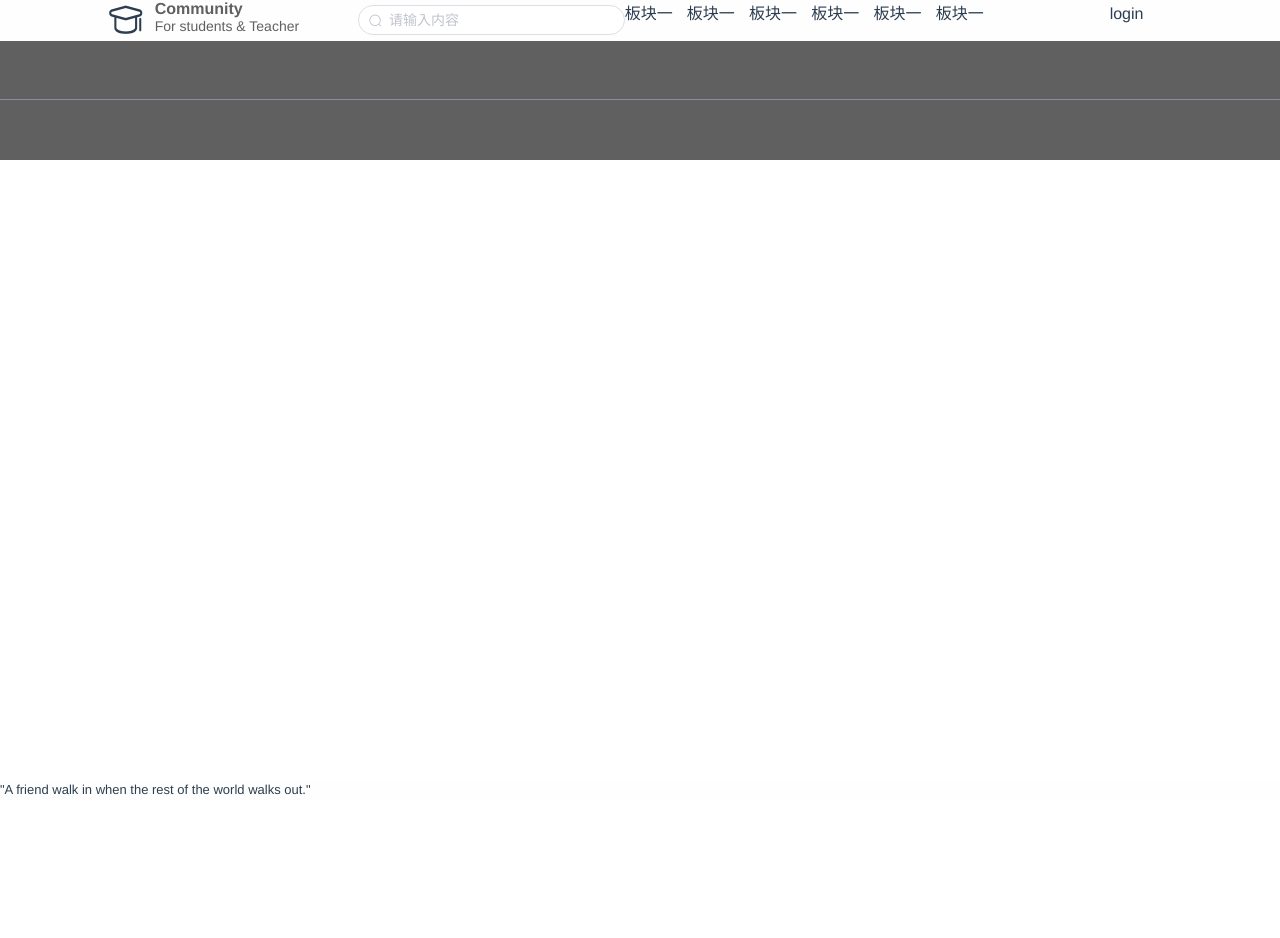
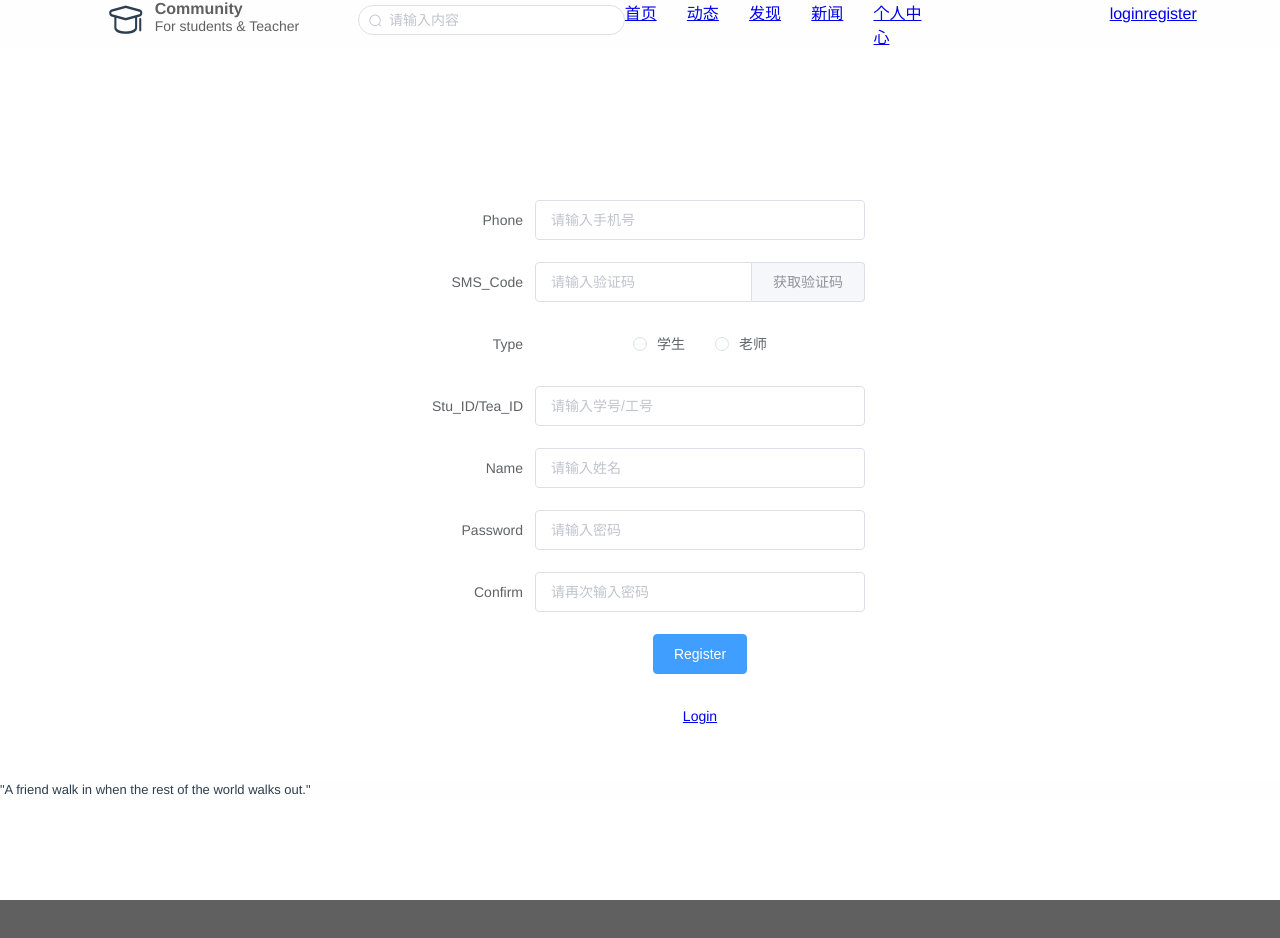
Before and after one commit to GuanJunMa/Teachers-students-community, a Vue app in the folder client/: page /#/Register in a window 1280 px wide. Shown: the top 938 px of the page. Before the commit the page ends 800 px from the top, so only its background shows below. Built offline with nearby package versions, Linux system fonts and the light colour scheme.

Commit message:
保存工作进度，大部分页面框架搭建

```diff
--- a/client/package.json
+++ b/client/package.json
@@ -56,6 +56,7 @@
     "karma-spec-reporter": "0.0.31",
     "karma-webpack": "^2.0.2",
     "mocha": "^3.2.0",
+    "mockjs": "^1.0.1-beta3",
     "node-notifier": "^5.1.2",
     "optimize-css-assets-webpack-plugin": "^3.2.0",
     "ora": "^1.2.0",
--- /dev/null
+++ b/client/src/components/Display/Display.vue
@@ -0,0 +1,39 @@
+<template>
+  <div>
+    <div style="height:200px;">123</div>
+    <div style="height:500px;">
+        display
+    </div>
+  </div>
+</template>
+<script>
+export default {
+  data () {
+    return {
+      formData: {
+        name: '',
+        password: ''
+      }
+    }
+  },
+  mounted () {
+    console.log(this.$route.path)
+  },
+  computed: {
+    showLogin () {
+      return this.$route.path === '/Login'
+    }
+  },
+  methods: {
+    Login () {
+      this.$router.push('/')
+    }
+  }
+}
+</script>
+<style scoped>
+  .login_item {
+    width: 450px;
+    margin: 0 auto;
+  }
+</style>
--- /dev/null
+++ b/client/src/components/Forget/Forget.vue
@@ -0,0 +1,62 @@
+<template>
+  <div>
+    <div style="height:200px;">123</div>
+    <div style="height:500px;">
+      <el-form :model="formData" status-icon ref="formData" label-width="120px" class="login_item">
+        <el-form-item label="Phone">
+            <el-input placeholder="请输入手机号" v-model="formData.phone" auto-complete="off"></el-input>
+        </el-form-item>
+        <el-form-item label="Password">
+          <el-input placeholder="请输入验证码" v-model="formData.sms_code">
+            <el-button slot="append">获取验证码</el-button>
+          </el-input>
+        </el-form-item>
+        <el-form-item label="SMS_Code">
+            <el-input placeholder="请输入密码" v-model="formData.password" auto-complete="off"></el-input>
+        </el-form-item>
+        <el-form-item label="Confirm">
+            <el-input placeholder="请再次输入密码" type="password" v-model="formData.confirm" auto-complete="off"></el-input>
+        </el-form-item>
+        <el-form-item>
+          <el-button type="primary" @click="Login()">Do</el-button>
+        </el-form-item>
+        <el-form-item>
+          <router-link to="/Login">Login</router-link>
+        </el-form-item>
+      </el-form>
+    </div>
+  </div>
+</template>
+<script>
+export default {
+  data () {
+    return {
+      formData: {
+        phone: '',
+        sms_code: '',
+        password: '',
+        confirm: ''
+      }
+    }
+  },
+  mounted () {
+    console.log(this.$route.path)
+  },
+  computed: {
+    showLogin () {
+      return this.$route.path === '/Login'
+    }
+  },
+  methods: {
+    Login () {
+      this.$router.push('/')
+    }
+  }
+}
+</script>
+<style scoped>
+  .login_item {
+    width: 450px;
+    margin: 0 auto;
+  }
+</style>
--- a/client/src/components/Login/Login.vue
+++ b/client/src/components/Login/Login.vue
@@ -1,20 +1,20 @@
 <template>
   <div>
-    <div style="height:300px;">123</div>
-    <div style="height:1000px;">
+    <div style="height:200px;">123</div>
+    <div style="height:500px;">
       <el-form :model="formData" status-icon ref="formData" label-width="120px" class="login_item">
         <el-form-item label="UserName">
-            <el-input type="password" v-model="formData.name" auto-complete="off"></el-input>
+            <el-input placeholder="请输入用户名" v-model="formData.name" auto-complete="off"></el-input>
         </el-form-item>
         <el-form-item label="PassWord">
-            <el-input type="password" v-model="formData.password" auto-complete="off"></el-input>
+            <el-input placeholder="请输入密码" type="password" v-model="formData.password" auto-complete="off"></el-input>
         </el-form-item>
         <el-form-item>
-          <el-button type="primary">Login</el-button>
+          <el-button type="primary" @click="Login()">Login</el-button>
         </el-form-item>
         <el-form-item>
-          <router-link to="/Login">register</router-link>
-          <router-link to="/Login">forget</router-link>
+          <router-link to="/Register">register &nbsp;</router-link>
+          <router-link to="/Forget">&nbsp; forget?</router-link>
         </el-form-item>
       </el-form>
     </div>
@@ -38,7 +38,11 @@ export default {
       return this.$route.path === '/Login'
     }
   },
-  methods: {}
+  methods: {
+    Login () {
+      this.$router.push('/')
+    }
+  }
 }
 </script>
 <style scoped>
--- /dev/null
+++ b/client/src/components/Message/Message.vue
@@ -0,0 +1,39 @@
+<template>
+  <div>
+    <div style="height:200px;">123</div>
+    <div style="height:500px;">
+        message
+    </div>
+  </div>
+</template>
+<script>
+export default {
+  data () {
+    return {
+      formData: {
+        name: '',
+        password: ''
+      }
+    }
+  },
+  mounted () {
+    console.log(this.$route.path)
+  },
+  computed: {
+    showLogin () {
+      return this.$route.path === '/Login'
+    }
+  },
+  methods: {
+    Login () {
+      this.$router.push('/')
+    }
+  }
+}
+</script>
+<style scoped>
+  .login_item {
+    width: 450px;
+    margin: 0 auto;
+  }
+</style>
--- /dev/null
+++ b/client/src/components/MySelf/MySelf.vue
@@ -0,0 +1,39 @@
+<template>
+  <div>
+    <div style="height:200px;">123</div>
+    <div style="height:500px;">
+        myself
+    </div>
+  </div>
+</template>
+<script>
+export default {
+  data () {
+    return {
+      formData: {
+        name: '',
+        password: ''
+      }
+    }
+  },
+  mounted () {
+    console.log(this.$route.path)
+  },
+  computed: {
+    showLogin () {
+      return this.$route.path === '/Login'
+    }
+  },
+  methods: {
+    Login () {
+      this.$router.push('/')
+    }
+  }
+}
+</script>
+<style scoped>
+  .login_item {
+    width: 450px;
+    margin: 0 auto;
+  }
+</style>
--- /dev/null
+++ b/client/src/components/News/News.vue
@@ -0,0 +1,39 @@
+<template>
+  <div>
+    <div style="height:200px;">123</div>
+    <div style="height:500px;">
+        news
+    </div>
+  </div>
+</template>
+<script>
+export default {
+  data () {
+    return {
+      formData: {
+        name: '',
+        password: ''
+      }
+    }
+  },
+  mounted () {
+    console.log(this.$route.path)
+  },
+  computed: {
+    showLogin () {
+      return this.$route.path === '/Login'
+    }
+  },
+  methods: {
+    Login () {
+      this.$router.push('/')
+    }
+  }
+}
+</script>
+<style scoped>
+  .login_item {
+    width: 450px;
+    margin: 0 auto;
+  }
+</style>
--- /dev/null
+++ b/client/src/components/Register/Register.vue
@@ -0,0 +1,75 @@
+<template>
+  <div>
+    <div style="height:200px;">123</div>
+    <div style="height:700px;">
+      <el-form :model="formData" status-icon ref="formData" label-width="120px" class="login_item">
+        <el-form-item label="Phone">
+            <el-input placeholder="请输入手机号" v-model="formData.phone" auto-complete="off"></el-input>
+        </el-form-item>
+        <el-form-item label="SMS_Code">
+          <el-input placeholder="请输入验证码" v-model="formData.sms_code">
+            <el-button slot="append">获取验证码</el-button>
+          </el-input>
+        </el-form-item>
+
+        <el-form-item label="Type">
+          <el-radio v-model="radio" label="1">学生</el-radio>
+          <el-radio v-model="radio" label="2">老师</el-radio>
+        </el-form-item>
+        <el-form-item label="Stu_ID/Tea_ID">
+            <el-input placeholder="请输入学号/工号" v-model="formData.phone" auto-complete="off"></el-input>
+        </el-form-item>
+        <el-form-item label="Name">
+            <el-input placeholder="请输入姓名" v-model="formData.phone" auto-complete="off"></el-input>
+        </el-form-item>
+
+        <el-form-item label="Password">
+            <el-input placeholder="请输入密码" v-model="formData.password" auto-complete="off"></el-input>
+        </el-form-item>
+        <el-form-item label="Confirm">
+            <el-input placeholder="请再次输入密码" type="password" v-model="formData.confirm" auto-complete="off"></el-input>
+        </el-form-item>
+        <el-form-item>
+          <el-button type="primary" @click="Login()">Register</el-button>
+        </el-form-item>
+        <el-form-item>
+          <router-link to="/Login">Login</router-link>
+        </el-form-item>
+      </el-form>
+    </div>
+  </div>
+</template>
+<script>
+export default {
+  data () {
+    return {
+      formData: {
+        phone: '',
+        sms_code: '',
+        password: '',
+        confirm: ''
+      },
+      radio: ''
+    }
+  },
+  mounted () {
+    console.log(this.$route.path)
+  },
+  computed: {
+    showLogin () {
+      return this.$route.path === '/Login'
+    }
+  },
+  methods: {
+    Login () {
+      this.$router.push('/')
+    }
+  }
+}
+</script>
+<style scoped>
+  .login_item {
+    width: 450px;
+    margin: 0 auto;
+  }
+</style>
--- a/client/src/components/common/NavHead.vue
+++ b/client/src/components/common/NavHead.vue
@@ -11,16 +11,26 @@
             <el-input placeholder="请输入内容" prefix-icon="el-icon-search"></el-input>
         </el-col>
         <el-col :span="7">
-          <el-col :span="4">板块一</el-col>
-          <el-col :span="4">板块一</el-col>
-          <el-col :span="4">板块一</el-col>
-          <el-col :span="4">板块一</el-col>
-          <el-col :span="4">板块一</el-col>
-          <el-col :span="4">板块一</el-col>
+          <el-col :span="4">
+            <router-link to="/">首页</router-link>
+          </el-col>
+          <el-col :span="4">
+            <router-link to="/Message">动态</router-link>
+          </el-col>
+          <el-col :span="4">
+            <router-link to="/Display">发现</router-link>
+          </el-col>
+          <el-col :span="4">
+            <router-link to="/News">新闻</router-link>
+          </el-col>
+          <el-col :span="4">
+            <router-link to="/MySelf">个人中心</router-link>
+          </el-col>
         </el-col>
         <el-col :span="2" style="">&nbsp;</el-col>
-        <el-col :span="3" style="height:40px;padding:5px;" @click.native="goToLogin()">
-          login
+        <el-col :span="3" style="height:40px;padding:5px;">
+          <router-link to="/Login">login</router-link>
+          <router-link to="/Register">register</router-link>
         </el-col>
       </el-col>
   </div>
@@ -37,6 +47,9 @@ export default {
     },
     goToHome () {
       this.$router.push('/')
+    },
+    goToMySelf () {
+      this.$router.push('Login')
     }
   }
 }
--- a/client/src/router/index.js
+++ b/client/src/router/index.js
@@ -2,6 +2,12 @@ import Vue from 'vue'
 import Router from 'vue-router'
 import Main from '@/components/Main'
 import Login from '@/components/Login/Login.vue'
+import Register from '@/components/Register/Register.vue'
+import Forget from '@/components/Forget/Forget.vue'
+import MySelf from '@/components/MySelf/MySelf.vue'
+import News from '@/components/News/News.vue'
+import Display from '@/components/Display/Display.vue'
+import Message from '@/components/Message/Message.vue'
 
 Vue.use(Router)
 
@@ -15,11 +21,30 @@ export default new Router({
       path: '/login',
       name: 'Login',
       component: Login
+    }, {
+      path: '/Register',
+      name: 'Register',
+      component: Register
+    }, {
+      path: '/Forget',
+      name: 'Forget',
+      component: Forget
+    }, {
+      path: '/MySelf',
+      name: 'MySelf',
+      component: MySelf
+    }, {
+      path: '/News',
+      name: 'News',
+      component: News
+    }, {
+      path: '/Message',
+      name: 'Message',
+      component: Message
+    }, {
+      path: '/Display',
+      name: 'Display',
+      component: Display
     }
-    // {
-    //   path: '/login',
-    //   name: 'Login',
-    //   component: Login
-    // }
   ]
 })
```
Also changed, not shown: client/src/components/Main.vue (+13 -1 lines), client/src/util/mock.js (added, +59 -0 lines), 1 other file (tests, documents, lock files or other folders).
